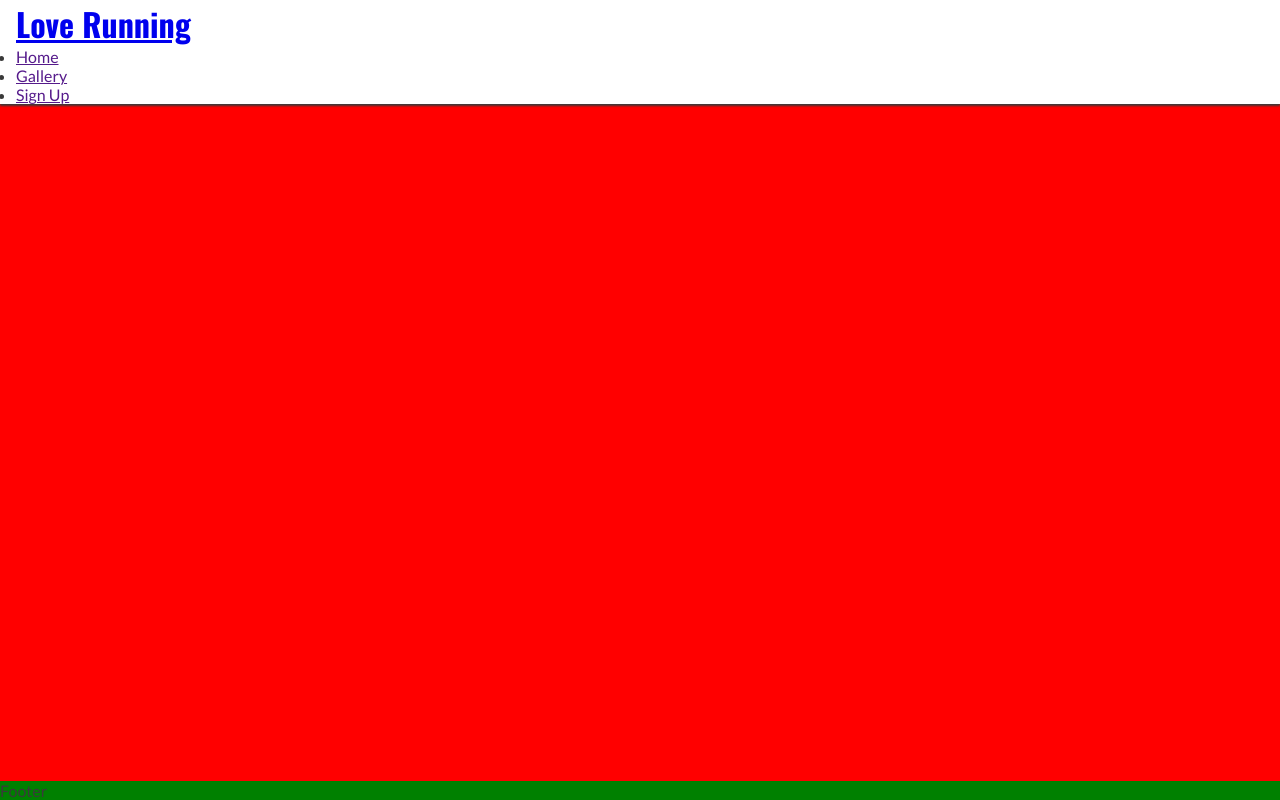
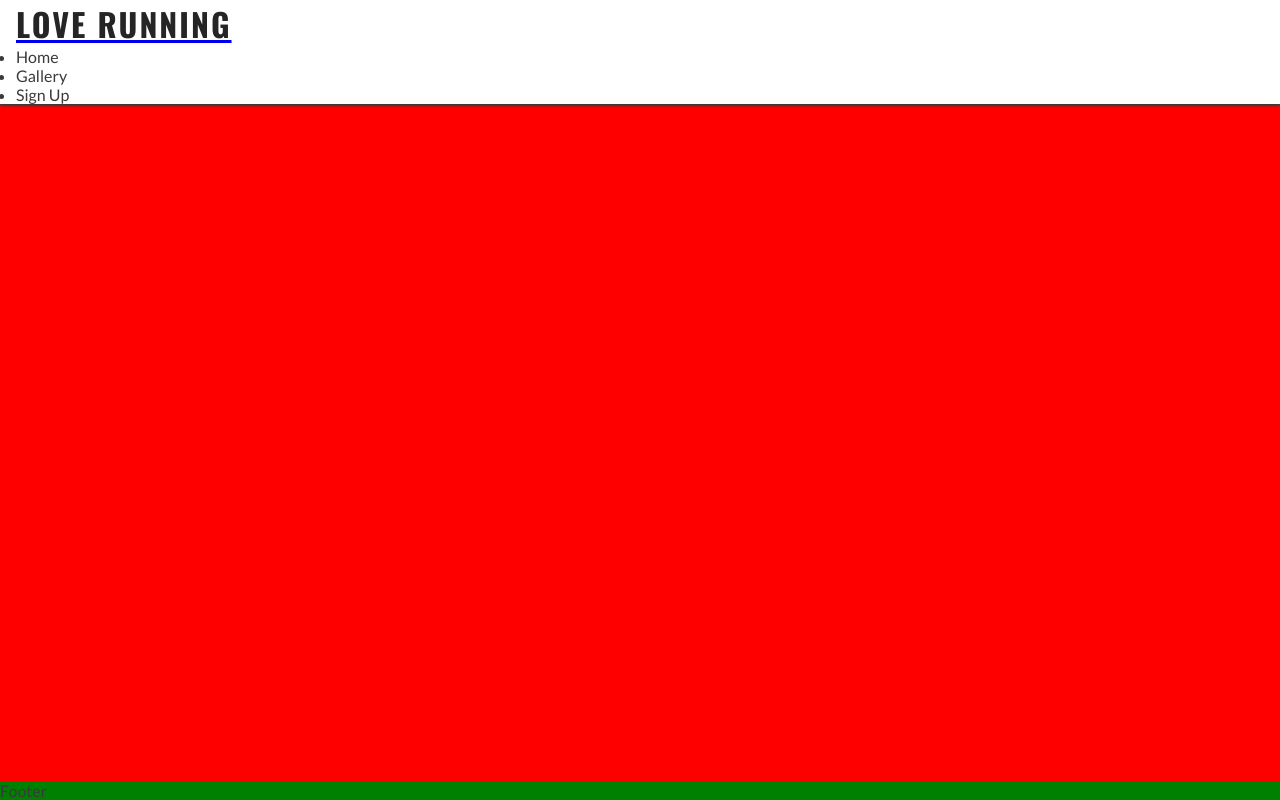
Before and after one commit to Michael-Obadun/love-running, a plain HTML site: page index.html in a window 1280 px wide. Drawn offline with nearby package versions, Linux system fonts and the light colour scheme.

Commit message:
added styles to nav anchors and H1

```diff
--- a/assets/css/style.css
+++ b/assets/css/style.css
@@ -31,9 +31,16 @@ header{
     box-shadow: 0 2px 2px #3a3a3a;
 }
 
+nav a{
+    text-decoration: none;
+    color: inherit;
+}
 
 h1{
     font-family:"oswald", san-serif;
+    text-transform: uppercase;
+    letter-spacing: 2px;
+    color: #252525;
 }
 
 
```
